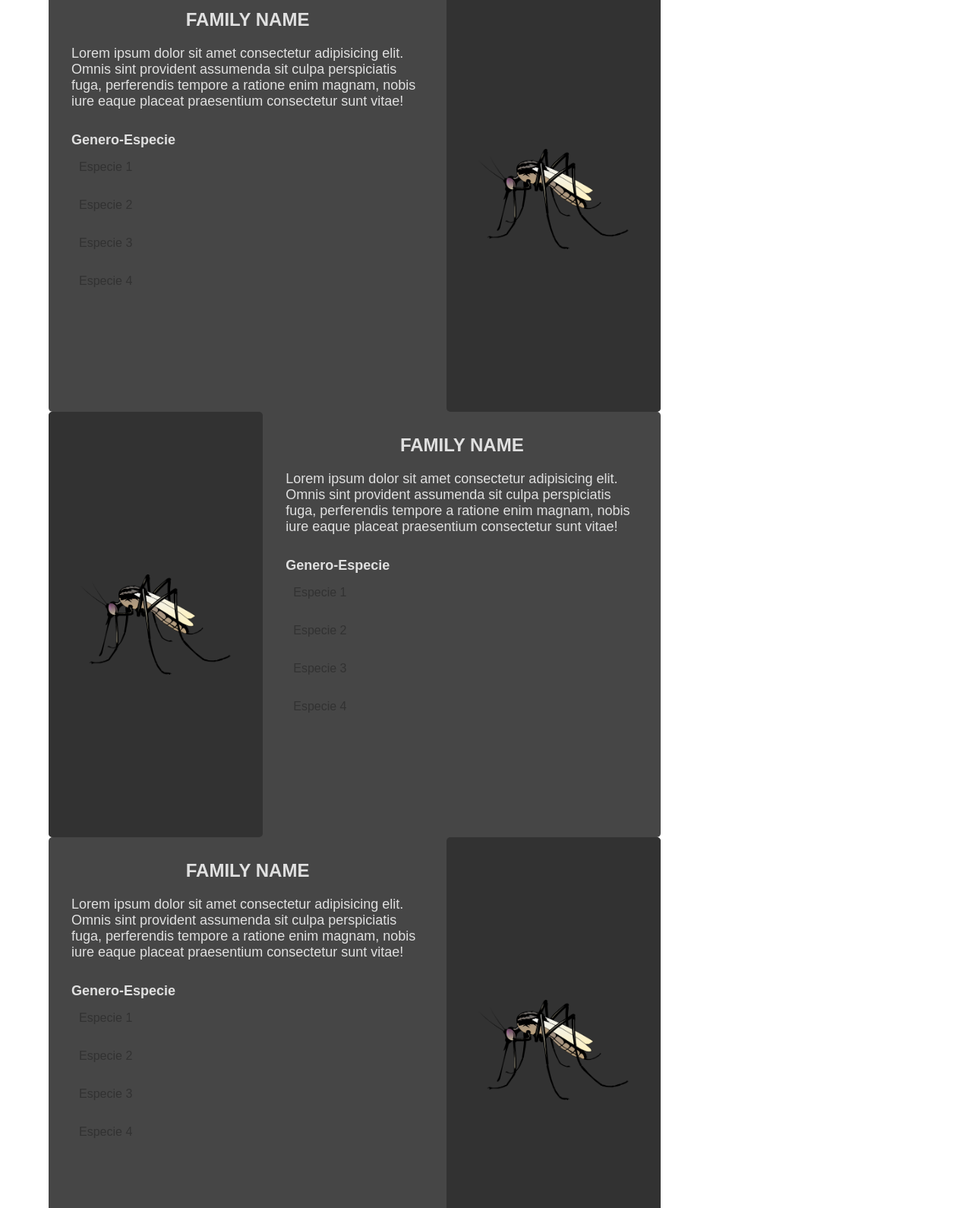
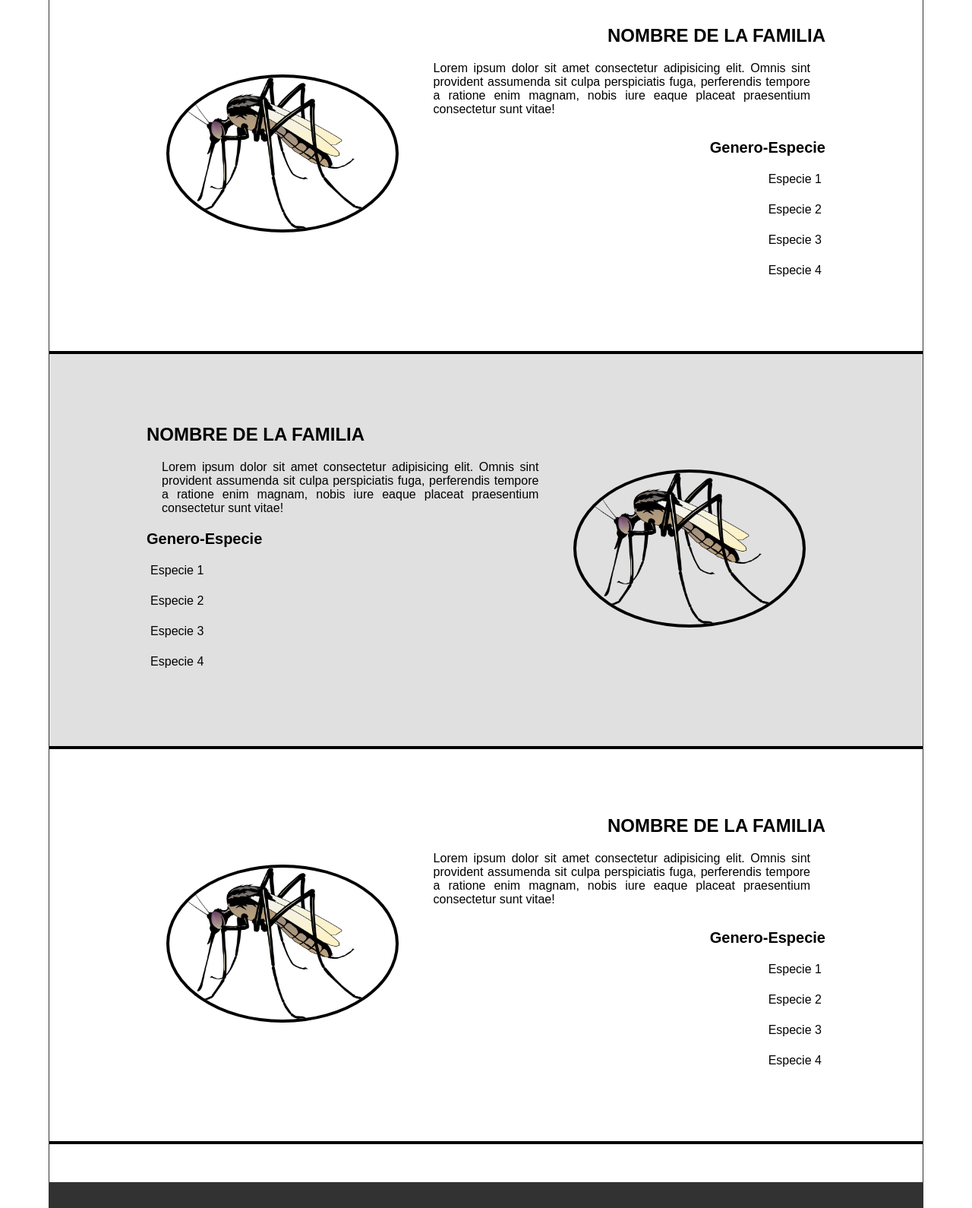
Before and after one commit to Josegm95/Museo-Vericel, a plain HTML site: page ordenes/diptera.html in a window 1280 px wide. Shown: the part 722-2312 px from the top of the page at 76% size. Drawn offline with Linux system fonts and the light colour scheme.

Commit message:
cambios a los colores y finalización de la sección de familias

```diff
--- a/ordenes/diptera.html
+++ b/ordenes/diptera.html
@@ -43,137 +43,81 @@
       </div>
     </nav>
 
-    <main>
-      <div id="family1" class="family-card">
-        <div class="family-img">
-          <img src="../img/family-img.png" alt="family image" />
+    <main class="family-page">
+      <div id="family1" class="family">
+        <div class="family_info">
+          <h2>NOMBRE DE LA FAMILIA</h2>
+          <p>
+            Lorem ipsum dolor sit amet consectetur adipisicing elit. Omnis sint
+            provident assumenda sit culpa perspiciatis fuga, perferendis tempore
+            a ratione enim magnam, nobis iure eaque placeat praesentium
+            consectetur sunt vitae!
+          </p>
+          <h3>Genero-Especie</h3>
+          <a href="diptera/aedes/aegypti.html">Especie 1</a>
+          <a href="diptera/aedes/aegypti.html">Especie 2</a>
+          <a href="diptera/aedes/aegypti.html">Especie 3</a>
+          <a href="diptera/aedes/aegypti.html">Especie 4</a>
         </div>
-        <div class="info-container">
-          <div class="description">
-            <h2>FAMILY NAME</h2>
-            <p>
-              Lorem ipsum dolor sit amet consectetur adipisicing elit. Omnis
-              sint provident assumenda sit culpa perspiciatis fuga, perferendis
-              tempore a ratione enim magnam, nobis iure eaque placeat
-              praesentium consectetur sunt vitae!
-            </p>
-          </div>
-          <div class="species">
-            <span>Genero-Especie</span>
-            <ul>
-              <li class="v-center">
-                <a href="diptera/aedes/aegypti.html">Especie 1</a>
-              </li>
-              <li class="v-center">
-                <a href="diptera/aedes/aegypti.html">Especie 2</a>
-              </li>
-              <li class="v-center">
-                <a href="diptera/aedes/aegypti.html">Especie 3</a>
-              </li>
-              <li class="v-center">
-                <a href="diptera/aedes/aegypti.html">Especie 4</a>
-              </li>
-            </ul>
-          </div>
+        <div class="family_img">
+          <img src="../img/family-img.png" />
         </div>
       </div>
-      <div id="family2" class="family-card family-card--right">
-        <div class="family-img">
-          <img src="../img/family-img.png" alt="family image" />
+      <div id="family2" class="family family--left">
+        <div class="family_info">
+          <h2>NOMBRE DE LA FAMILIA</h2>
+          <p>
+            Lorem ipsum dolor sit amet consectetur adipisicing elit. Omnis sint
+            provident assumenda sit culpa perspiciatis fuga, perferendis tempore
+            a ratione enim magnam, nobis iure eaque placeat praesentium
+            consectetur sunt vitae!
+          </p>
+          <h3>Genero-Especie</h3>
+          <a href="diptera/aedes/aegypti.html">Especie 1</a>
+          <a href="diptera/aedes/aegypti.html">Especie 2</a>
+          <a href="diptera/aedes/aegypti.html">Especie 3</a>
+          <a href="diptera/aedes/aegypti.html">Especie 4</a>
         </div>
-        <div class="info-container">
-          <div class="description">
-            <h2>FAMILY NAME</h2>
-            <p>
-              Lorem ipsum dolor sit amet consectetur adipisicing elit. Omnis
-              sint provident assumenda sit culpa perspiciatis fuga, perferendis
-              tempore a ratione enim magnam, nobis iure eaque placeat
-              praesentium consectetur sunt vitae!
-            </p>
-          </div>
-          <div class="species">
-            <span>Genero-Especie</span>
-            <ul>
-              <li class="v-center">
-                <a href="diptera/aedes/aegypti.html">Especie 1</a>
-              </li>
-              <li class="v-center">
-                <a href="diptera/aedes/aegypti.html">Especie 2</a>
-              </li>
-              <li class="v-center">
-                <a href="diptera/aedes/aegypti.html">Especie 3</a>
-              </li>
-              <li class="v-center">
-                <a href="diptera/aedes/aegypti.html">Especie 4</a>
-              </li>
-            </ul>
-          </div>
+        <div class="family_img">
+          <img src="../img/family-img.png" />
         </div>
       </div>
-      <div id="family3" class="family-card">
-        <div class="family-img">
-          <img src="../img/family-img.png" alt="family image" />
+      <div id="family3" class="family">
+        <div class="family_info">
+          <h2>NOMBRE DE LA FAMILIA</h2>
+          <p>
+            Lorem ipsum dolor sit amet consectetur adipisicing elit. Omnis sint
+            provident assumenda sit culpa perspiciatis fuga, perferendis tempore
+            a ratione enim magnam, nobis iure eaque placeat praesentium
+            consectetur sunt vitae!
+          </p>
+          <h3>Genero-Especie</h3>
+          <a href="diptera/aedes/aegypti.html">Especie 1</a>
+          <a href="diptera/aedes/aegypti.html">Especie 2</a>
+          <a href="diptera/aedes/aegypti.html">Especie 3</a>
+          <a href="diptera/aedes/aegypti.html">Especie 4</a>
         </div>
-        <div class="info-container">
-          <div class="description">
-            <h2>FAMILY NAME</h2>
-            <p>
-              Lorem ipsum dolor sit amet consectetur adipisicing elit. Omnis
-              sint provident assumenda sit culpa perspiciatis fuga, perferendis
-              tempore a ratione enim magnam, nobis iure eaque placeat
-              praesentium consectetur sunt vitae!
-            </p>
-          </div>
-          <div class="species">
-            <span>Genero-Especie</span>
-            <ul>
-              <li class="v-center">
-                <a href="diptera/aedes/aegypti.html">Especie 1</a>
-              </li>
-              <li class="v-center">
-                <a href="diptera/aedes/aegypti.html">Especie 2</a>
-              </li>
-              <li class="v-center">
-                <a href="diptera/aedes/aegypti.html">Especie 3</a>
-              </li>
-              <li class="v-center">
-                <a href="diptera/aedes/aegypti.html">Especie 4</a>
-              </li>
-            </ul>
-          </div>
+        <div class="family_img">
+          <img src="../img/family-img.png" />
         </div>
       </div>
-      <div id="family4" class="family-card family-card--right">
-        <div class="family-img">
-          <img src="../img/family-img.png" alt="family image" />
+      <div id="family4" class="family family--left">
+        <div class="family_info">
+          <h2>NOMBRE DE LA FAMILIA</h2>
+          <p>
+            Lorem ipsum dolor sit amet consectetur adipisicing elit. Omnis sint
+            provident assumenda sit culpa perspiciatis fuga, perferendis tempore
+            a ratione enim magnam, nobis iure eaque placeat praesentium
+            consectetur sunt vitae!
+          </p>
+          <h3>Genero-Especie</h3>
+          <a href="diptera/aedes/aegypti.html">Especie 1</a>
+          <a href="diptera/aedes/aegypti.html">Especie 2</a>
+          <a href="diptera/aedes/aegypti.html">Especie 3</a>
+          <a href="diptera/aedes/aegypti.html">Especie 4</a>
         </div>
-        <div class="info-container">
-          <div class="description">
-            <h2>FAMILY NAME</h2>
-            <p>
-              Lorem ipsum dolor sit amet consectetur adipisicing elit. Omnis
-              sint provident assumenda sit culpa perspiciatis fuga, perferendis
-              tempore a ratione enim magnam, nobis iure eaque placeat
-              praesentium consectetur sunt vitae!
-            </p>
-          </div>
-          <div class="species">
-            <span>Genero-Especie</span>
-            <ul>
-              <li class="v-center">
-                <a href="diptera/aedes/aegypti.html">Especie 1</a>
-              </li>
-              <li class="v-center">
-                <a href="diptera/aedes/aegypti.html">Especie 2</a>
-              </li>
-              <li class="v-center">
-                <a href="diptera/aedes/aegypti.html">Especie 3</a>
-              </li>
-              <li class="v-center">
-                <a href="diptera/aedes/aegypti.html">Especie 4</a>
-              </li>
-            </ul>
-          </div>
+        <div class="family_img">
+          <img src="../img/family-img.png" />
         </div>
       </div>
     </main>
@@ -185,9 +129,9 @@
         Medellín
       </p>
       <div class="social">
-        <i class="fab fa-facebook-square"></i>
-        <i class="fab fa-twitter-square"></i>
-        <i class="fab fa-youtube-square"></i>
+        <a href="#"><i class="fab fa-facebook-square"></i></a>
+        <a href="#"><i class="fab fa-twitter-square"></i></a>
+        <a href="#"><i class="fab fa-youtube-square"></i></a>
       </div>
     </footer>
 
--- a/styles/scss/_family-card.scss
+++ b/styles/scss/_family-card.scss
@@ -1,63 +1,62 @@
-.family-card {
-  align-items: center;
-  background-color: $black-second;
-  border-radius: 5px;
-  color: $gray-main;
-  display: flex;
-  height: 70vh;
-  width: 70%;
-
-  &--right {
-    flex-direction: row-reverse;
-  }
+.family-page {
+  border-top: 4px solid;
 }
 
-.family-img {
+.family {
   align-items: center;
-  background-color: $black-main;
-  border-radius: 5px;
+  background-color: $gray;
+  border-bottom: 4px solid;
   display: flex;
-  height: 100%;
-  justify-content: center;
-  width: 35%;
+  height: 65vh;
+  padding: 0 10vw;
 
-  img {
-    height: auto;
-    width: 70%;
-  }
-}
+  &--left {
+    background-color: inherit;
+    flex-direction: row-reverse;
 
-.info-container {
-  height: 100%;
-  padding: 30px;
-  width: 65%;
-}
-
-.description {
-  margin-bottom: 30px;
-
-  h2 {
-    text-align: center;
+    .family_info {
+      align-items: flex-end;
+      display: flex;
+      flex-direction: column;
+    }
   }
 
-  p {
-    font-size: 18px;
-    margin: 20px 0;
-  }
-}
+  &_info {
+    width: 60%;
 
-.species {
-  span {
-    font-size: 18px;
-    font-weight: bold;
+    p {
+      margin: 20px;
+      text-align: justify;
+    }
+
+    h3 {
+      font-size: 20px;
+      font-weight: bold;
+      margin: 10px 0;
+    }
+
+    a {
+      align-items: center;
+      display: flex;
+      height: 40px;
+      justify-content: center;
+      width: 15%;
+
+      &:hover {
+        border-bottom: 2px solid;
+      }
+    }
   }
 
-  li {
-    height: 50px;
-    padding: 0 10px;
+  &_img {
+    padding: 2vw;
+    width: 40%;
 
-    &:hover {
-      background-color: $black-main;
+    img {
+      border: 4px solid;
+      border-radius: 50%;
+      height: auto;
+      width: 100%;
     }
   }
 }
--- a/styles/scss/_footer.scss
+++ b/styles/scss/_footer.scss
@@ -1,14 +1,14 @@
 .footer {
   align-items: center;
-  background-color: $black-main;
-  color: $gray-main;
+  background-color: $black-second;
+  color: $white;
   display: flex;
   height: 15vh;
   justify-content: space-around;
   margin-top: 50px;
 
   i {
-    cursor: pointer;
+    color: $white;
     font-size: 40px;
     margin-right: 10px;
   }
--- a/styles/scss/_galery.scss
+++ b/styles/scss/_galery.scss
@@ -1,5 +1,4 @@
 .galery {
-  background-color: $gray-main;
   display: flex;
   flex-wrap: wrap;
   justify-content: center;
@@ -9,7 +8,7 @@
   border-radius: 5px;
   cursor: pointer;
   height: 40vh;
-  margin: 2% 2%;
+  margin: 2%;
   position: relative;
   width: 26vw;
 
@@ -28,7 +27,7 @@
 .info {
   background-color: $black-transparent-i;
   border-radius: 5px;
-  color: $gray-main;
+  color: $white;
   display: flex;
   flex-direction: column;
   height: 100%;
@@ -51,7 +50,7 @@
     background-color: $black-transparent-f;
 
     h2 {
-      display: inline-block;
+      display: block;
     }
 
     p {
--- a/styles/scss/_helpers.scss
+++ b/styles/scss/_helpers.scss
@@ -1,7 +1,3 @@
-.background-gray {
-  background-color: $gray-main;
-}
-
 .v-center {
   align-items: center;
   display: flex;
@@ -14,3 +10,8 @@
 .pointer {
   cursor: pointer;
 }
+
+.left {
+  display: flex;
+  justify-content: flex-start;
+}
--- a/styles/scss/_reset.scss
+++ b/styles/scss/_reset.scss
@@ -6,11 +6,14 @@
 }
 
 body {
-  padding: 0 5%;
+  border-left: 1px solid $black-second;
+  border-right: 1px solid $black-second;
+  margin: auto;
+  width: 90%;
 }
 
 a {
-  color: $black-main;
+  color: $black;
   text-decoration: none;
 }
 
--- a/styles/scss/_search.scss
+++ b/styles/scss/_search.scss
@@ -7,14 +7,13 @@
   }
 
   i {
-    color: $black-main;
     cursor: pointer;
     display: block;
-    font-size: 5vh;
+    font-size: 4vh;
   }
 
   input {
-    border: 3px solid $black-main;
+    border: 3px solid;
     border-radius: 8px;
     font-size: 16px;
     height: 5vh;
--- a/styles/scss/_specie-page.scss
+++ b/styles/scss/_specie-page.scss
@@ -12,7 +12,7 @@
 }
 
 .seccion {
-  border: 1px solid $black-main;
+  border: 1px solid;
   border-radius: 5px;
   height: 130vh;
   margin: 0 20px 20px;
```
Also changed, not shown: index.html (+3 -5 lines), ordenes/diptera/aedes/aegypti.html (+7 -7 lines), styles/scss/_navbar.scss (+5 -5 lines), styles/scss/_slider.scss (+6 -7 lines), styles/scss/_variables.scss (+4 -6 lines), styles/style.css, 1 other file.
